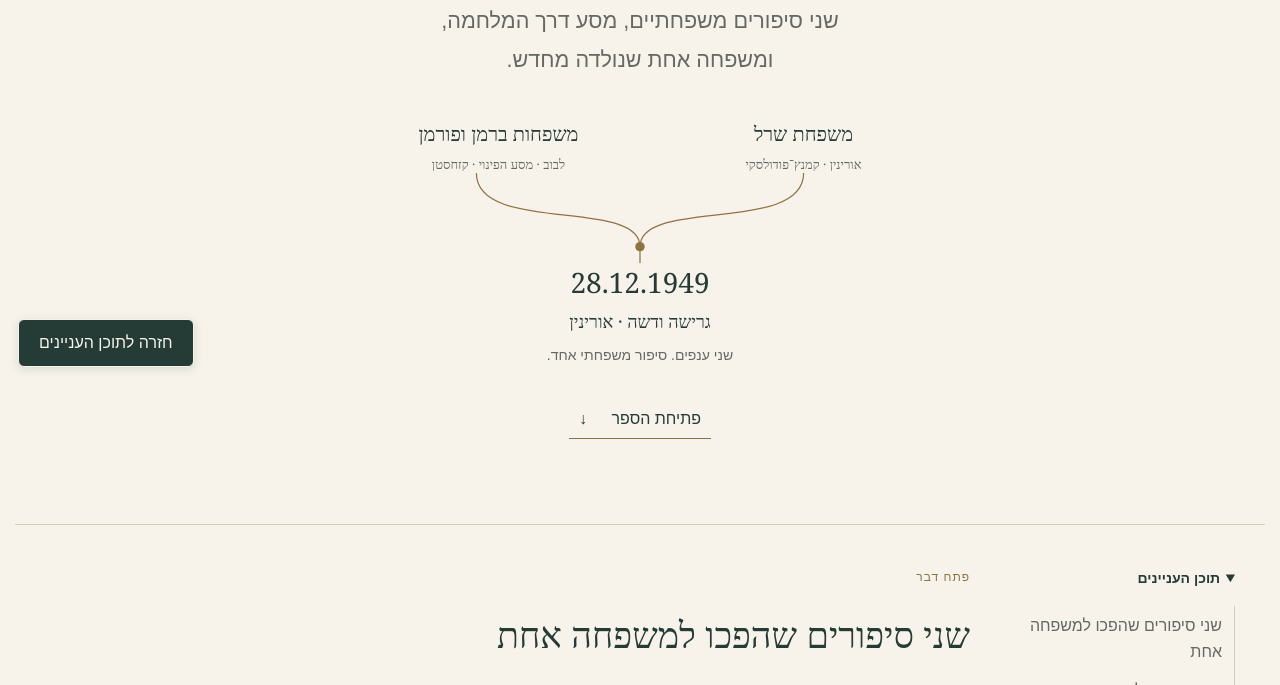
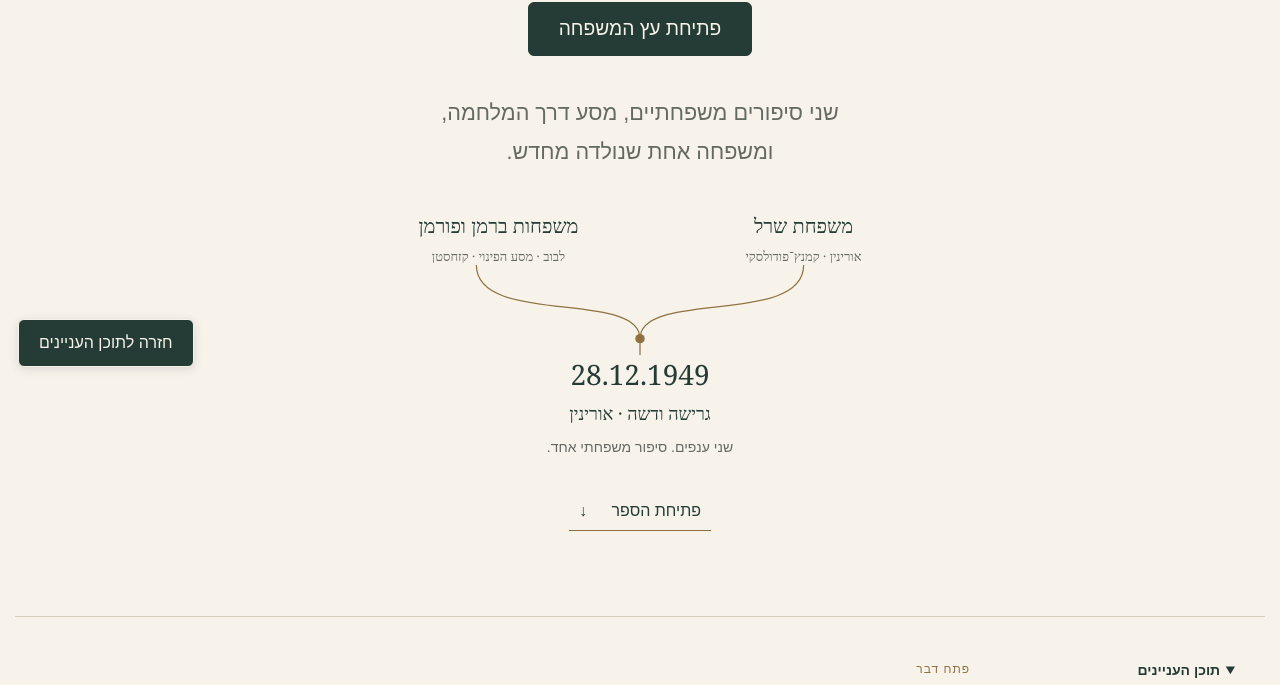
Before and after one commit to klainerg/sherel-berman-family, a plain HTML site: page index.html in a window 1280 px wide. Shown: the part 415-1100 px from the top of the page. Drawn offline with Linux system fonts and the light colour scheme.

Commit message:
הוספת כפתור בולט לעץ המשפחה מתחת לכותרת

```diff
--- a/index.html
+++ b/index.html
@@ -5,7 +5,7 @@
 <a class="skip" href="#story">דילוג לסיפור</a>
 <header class="masthead"><a href="#">שרל <span>וברמן</span></a><nav aria-label="ניווט ראשי"><a href="#sherel">שרל</a><a href="#berman">ברמן ופורמן</a><a href="#together">המשפחה המאוחדת</a><a href="#tree">עץ המשפחה</a><a href="#sources">מקורות</a></nav><button id="print" type="button">הדפסה</button></header>
 <main>
-<section class="hero"><p class="eyebrow">פודוליה · זיכרון · דורות</p><h1>שורשי משפחות<br>שרל <em>וברמן</em></h1><p class="subtitle">שני סיפורים משפחתיים, מסע דרך המלחמה,<br>ומשפחה אחת שנולדה מחדש.</p><div class="branches" aria-label="משפחות שרל וברמן מתמזגות בנישואי גרישה ודשה בשנת 1949"><div class="branch-labels"><a href="#sherel">משפחת שרל<small>אורינין · קמנץ־פודולסקי</small></a><a href="#berman">משפחות ברמן ופורמן<small>לבוב · מסע הפינוי · קזחסטן</small></a></div><svg viewBox="0 0 600 110" aria-hidden="true"><path d="M100 0 C100 75 300 30 300 90 M500 0 C500 75 300 30 300 90 M300 90 V110"/><circle cx="300" cy="90" r="5"/></svg><a class="meeting" href="#together"><b>28.12.1949</b><span>גרישה ודשה · אורינין</span></a><p>שני ענפים. סיפור משפחתי אחד.</p></div><a class="begin" href="#story">פתיחת הספר <span>↓</span></a></section>
+<section class="hero"><p class="eyebrow">פודוליה · זיכרון · דורות</p><h1>שורשי משפחות<br>שרל <em>וברמן</em></h1><a class="hero-tree-link" href="#tree">פתיחת עץ המשפחה</a><p class="subtitle">שני סיפורים משפחתיים, מסע דרך המלחמה,<br>ומשפחה אחת שנולדה מחדש.</p><div class="branches" aria-label="משפחות שרל וברמן מתמזגות בנישואי גרישה ודשה בשנת 1949"><div class="branch-labels"><a href="#sherel">משפחת שרל<small>אורינין · קמנץ־פודולסקי</small></a><a href="#berman">משפחות ברמן ופורמן<small>לבוב · מסע הפינוי · קזחסטן</small></a></div><svg viewBox="0 0 600 110" aria-hidden="true"><path d="M100 0 C100 75 300 30 300 90 M500 0 C500 75 300 30 300 90 M300 90 V110"/><circle cx="300" cy="90" r="5"/></svg><a class="meeting" href="#together"><b>28.12.1949</b><span>גרישה ודשה · אורינין</span></a><p>שני ענפים. סיפור משפחתי אחד.</p></div><a class="begin" href="#story">פתיחת הספר <span>↓</span></a></section>
 <div class="book"><aside><details open id="contents"><summary>תוכן העניינים</summary><nav id="chapter-nav" aria-label="פרקי הספר"></nav></details><p class="aside-note">התמונות והמסמכים יתווספו לאלבום המשפחתי בהמשך.</p></aside><div id="story" tabindex="-1"><p role="status">הסיפור נטען…</p></div></div>
 <section id="tree" class="tree-section" aria-label="עץ המשפחה"></section><section id="sources" class="sources"><p class="eyebrow">מאחורי הסיפור</p><h2>מקורות ועדויות</h2><p>הסיפור מובא בנוסח המשפחה. פרטי ההפניות ההיסטוריות יושלמו עם צירוף המקורות.</p><ol id="source-list"></ol></section>
 </main><footer>שורשי משפחות שרל וברמן <span>סיפור שעובר מדור לדור</span></footer>
--- a/interactive.css
+++ b/interactive.css
@@ -1,4 +1,6 @@
 [hidden]{display:none!important}
+.hero-tree-link{display:inline-flex;justify-content:center;align-items:center;min-height:54px;padding:14px 30px;border:1px solid var(--ink);border-radius:6px;background:var(--ink);color:var(--paper);font:1.2rem Arial,sans-serif;text-decoration:none;margin:0 0 16px}
+.hero-tree-link:hover{background:#3d574c}
 article p{font-size:1.4rem;line-height:1.95}
 article h3{font-size:1.85rem}
 .subtitle{font-size:1.35rem}
```
